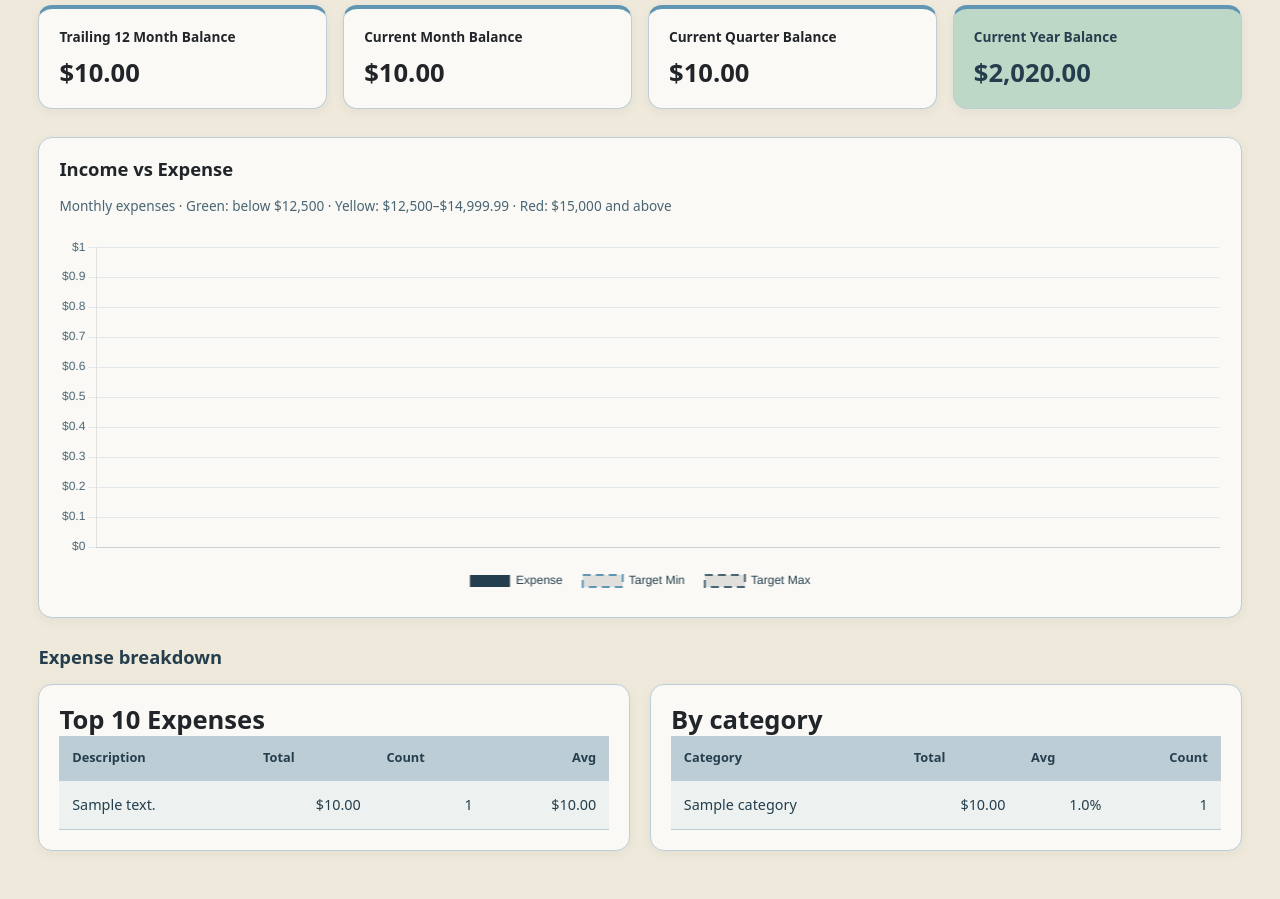
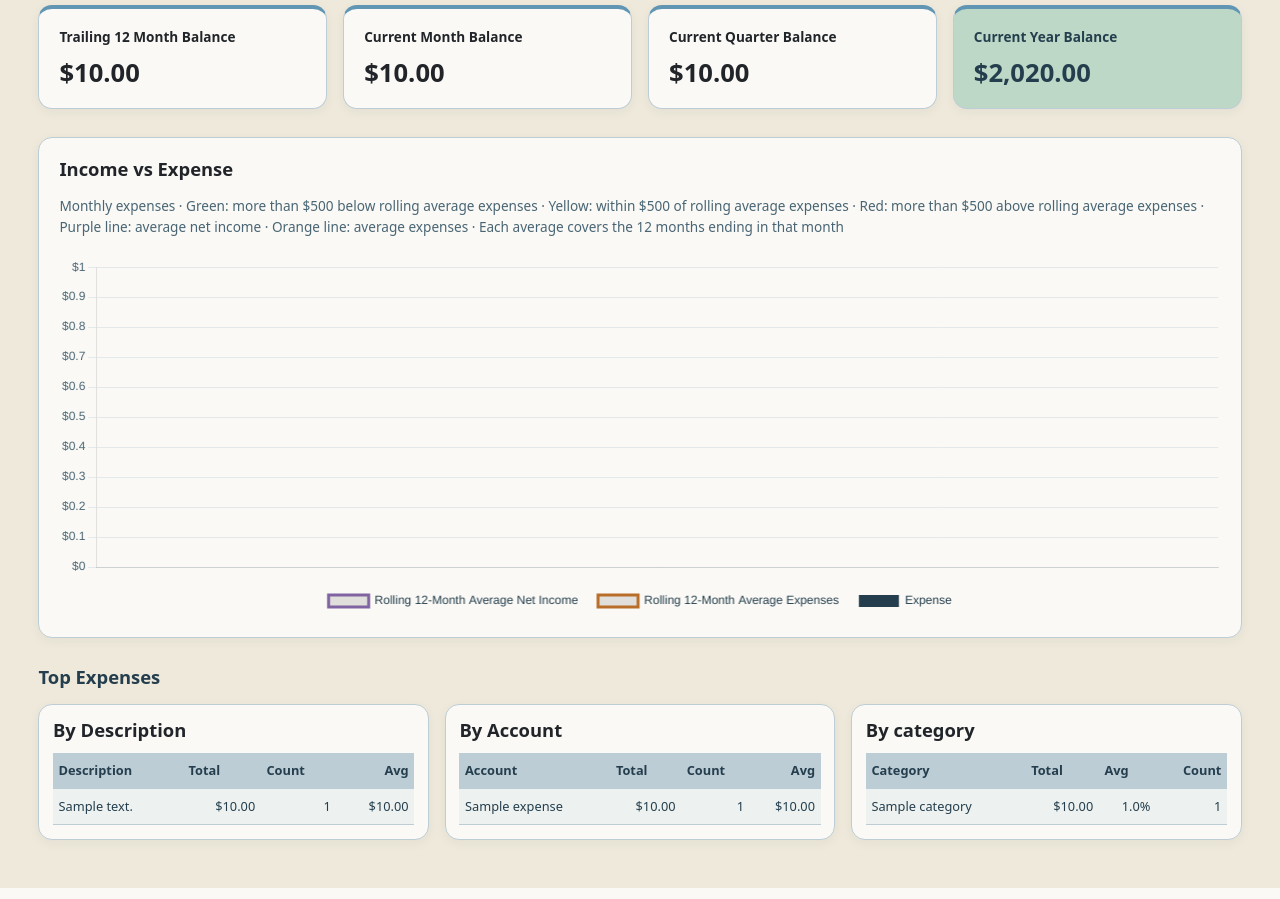
Before and after one commit to wandored/spending-tracker, a Flask app: template web/templates/dashboard.html in a window 1280 px wide. Shown: the part 496-1395 px from the top of the page. Run offline with Flask 3, Linux system fonts and the light colour scheme; the template is opened without the code that fills it: most values are stand-ins (such as "Sample title", 1, 10 or a date in 2020).

Commit message:
Add account expense breakdown and rolling chart averages

```diff
--- a/web/templates/dashboard.html
+++ b/web/templates/dashboard.html
@@ -57,7 +57,11 @@
     .card h3 { font-size: clamp(1.35rem, 2vw, 1.85rem); font-weight: 700; margin: 0; font-variant-numeric: tabular-nums; }
     .chart-container { position: relative; height: 360px; }
     .chart-caption { color: #496574; font-size: .85rem; margin: .5rem 0 1.25rem; }
-    .table-grid { display: grid; grid-template-columns: repeat(2, minmax(0, 1fr)); gap: 1.25rem; }
+    .table-grid { display: grid; grid-template-columns: repeat(3, minmax(0, 1fr)); gap: 1rem; }
+    .table-grid .card-body { padding: .85rem; }
+    .table-grid .card h3 { font-size: 1.15rem; margin-bottom: .75rem; }
+    .table-grid .table { font-size: .8rem; }
+    .table-grid .table th, .table-grid .table td { padding: .5rem .35rem; }
     .table-scroll { overflow-x: auto; }
     .table {
       --bs-table-bg: transparent;
@@ -254,8 +258,8 @@
           <div class="card-body">
 
             <h2 class="section-title">Income vs Expense</h2>
-            <p class="chart-caption">Monthly expenses · Green: below $12,500 · Yellow: $12,500–$14,999.99 · Red: $15,000 and above</p>
-            <div class="chart-container"><canvas id="incomeExpenseChart" role="img" aria-label="Monthly expenses with target minimum and maximum lines"></canvas></div>
+            <p class="chart-caption">Monthly expenses · Green: more than $500 below rolling average expenses · Yellow: within $500 of rolling average expenses · Red: more than $500 above rolling average expenses · Purple line: average net income · Orange line: average expenses · Each average covers the 12 months ending in that month</p>
+            <div class="chart-container"><canvas id="incomeExpenseChart" role="img" aria-label="Monthly expenses with rolling 12-month average net income and expense lines"></canvas></div>
 
           </div>
         </div>
@@ -265,13 +269,13 @@
     </div>
   </section>
   <section class="dashboard-section">
-    <h2 class="section-title">Expense breakdown</h2>
+    <h2 class="section-title">Top Expenses</h2>
     <div class="table-grid">
     <div class="col">
       <div class="card">
         <div class="card-body">
 
-          <h3 class="section-title">Top 10 Expenses</h3>
+          <h3 class="section-title">By Description</h3>
           <div class="table-scroll">
           <table class="table table-striped">
             <thead>
@@ -287,6 +291,43 @@
               {% for expense in report.top_descriptions %}
               <tr>
                 <td>{{ expense.description }}</td>
+                <td>
+                  ${{ "{:,.2f}".format(expense.total) }}
+                </td>
+                <td>
+                  {{ (expense.count) }}
+                </td>
+                <td class="text-end">
+                  ${{ "{:,.2f}".format(expense.transaction_average) }}
+                </td>
+              </tr>
+              {% endfor %}
+            </tbody>
+          </table>
+          </div>
+        </div>
+      </div>
+    </div>
+
+    <div class="col">
+      <div class="card">
+        <div class="card-body">
+          <h3 class="section-title">By Account</h3>
+          <div class="table-scroll">
+          <table class="table table-striped">
+            <thead>
+              <tr>
+                <th>Account</th>
+                <th>Total</th>
+                <th>Count</th>
+                <th class="text-end">Avg</th>
+              </tr>
+            </thead>
+
+            <tbody>
+              {% for expense in report.top_accounts %}
+              <tr>
+                <td>{{ expense.account_name }}</td>
                 <td>
                   ${{ "{:,.2f}".format(expense.total) }}
                 </td>
@@ -352,14 +393,12 @@
   const labels = monthlyTrend.map(x => x.month);
   const incomeData = monthlyTrend.map(x => x.income);
   const expenseData = monthlyTrend.map(x => x.expense);
+  const averageNetIncome = monthlyTrend.map(x => x.average_net_income);
+  const averageMonthlyExpense = monthlyTrend.map(x => x.average_monthly_expense);
   const theme = getComputedStyle(document.documentElement);
   const expenseGreen = theme.getPropertyValue("--status-green").trim();
   const expenseYellow = theme.getPropertyValue("--status-yellow").trim();
   const expenseRed = theme.getPropertyValue("--status-red").trim();
-
-  // Constant target lines
-  const targetMin = labels.map(() => 8500);
-  const targetMax = labels.map(() => 15000);
 
   const ctx = document.getElementById(
     "incomeExpenseChart"
@@ -377,27 +416,28 @@
           data: expenseData,
           borderRadius: 5,
           maxBarThickness: 42,
-          backgroundColor: expenseData.map(amount =>
-            amount < 12500 ? expenseGreen : amount < 15000 ? expenseYellow : expenseRed
+          backgroundColor: expenseData.map((amount, index) =>
+            amount > averageMonthlyExpense[index] + 500 ? expenseRed :
+              amount < averageMonthlyExpense[index] - 500 ? expenseGreen : expenseYellow
           ),
         },
         {
           type: "line",
-          label: "Target Min",
-          borderColor: "#6096b4",
-          data: targetMin,
-          borderDash: [8, 5],
+          label: "Rolling 12-Month Average Net Income",
+          borderColor: "#8064a2",
+          data: averageNetIncome,
           pointRadius: 0,
-          borderWidth: 2,
+          borderWidth: 3,
+          order: -1,
         },
         {
           type: "line",
-          label: "Target Max",
-          borderColor: "#496574",
-          data: targetMax,
-          borderDash: [8, 5],
+          label: "Rolling 12-Month Average Expenses",
+          borderColor: "#b86e28",
+          data: averageMonthlyExpense,
           pointRadius: 0,
-          borderWidth: 2,
+          borderWidth: 3,
+          order: -1,
         }
       ]
     },
```
Also changed, not shown: utils/metrics.py (+42 -2 lines).
